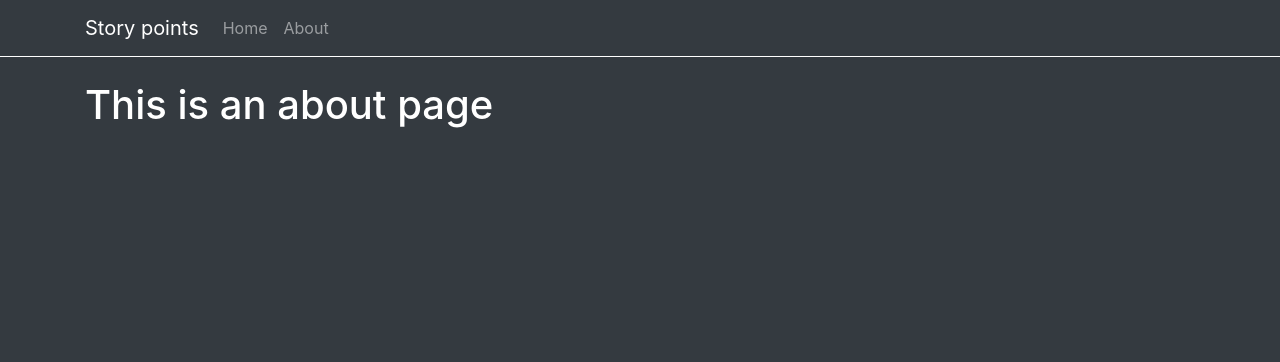
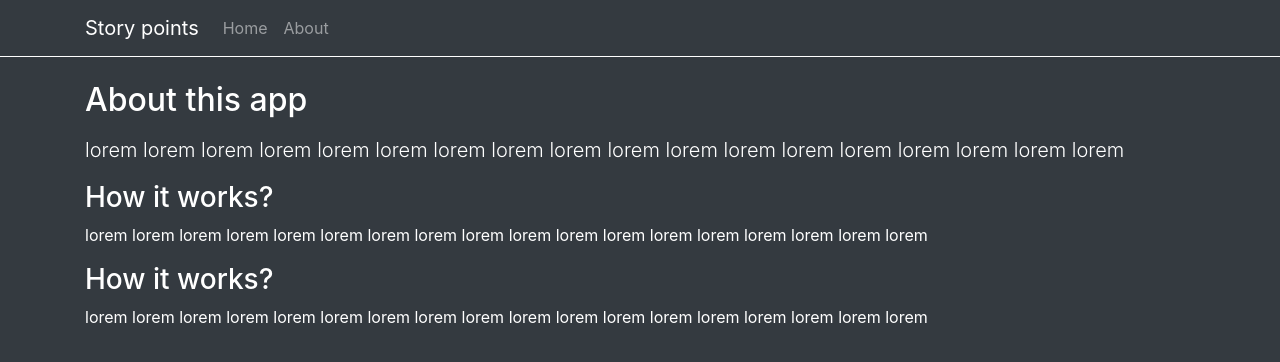
Before and after one commit to didaquis/story-points, a Vue app: page /about in a window 1280 px wide. Shown: the top 362 px of the page. Built offline with nearby package versions, Linux system fonts and the light colour scheme.

Commit message:
Basic components has been created

```diff
--- a/src/App.vue
+++ b/src/App.vue
@@ -3,15 +3,13 @@
 	<header>
 		<NavBar />
 	</header>
-	<main role="main" class="container">
+	<main role="main" class="container text-white">
 		<router-view/>
 	</main>
   </div>
 </template>
 
-
 <script>
-// @ is an alias to /src
 import NavBar from '@/components/NavBar.vue'
 import '../node_modules/bootstrap/dist/js/bootstrap.min.js'
 
@@ -23,7 +21,6 @@ export default {
 }
 </script>
 
-
 <style>
 @import '../node_modules/bootstrap/dist/css/bootstrap.min.css'
 </style>
--- /dev/null
+++ b/src/components/EstimationForm.vue
@@ -0,0 +1,3 @@
+<template>
+	<p>estimation form</p>
+</template>
--- /dev/null
+++ b/src/components/EstimationResultBox.vue
@@ -0,0 +1,3 @@
+<template>
+	<p>Estimation Result Box</p>
+</template>
--- a/src/components/HelloWorld.vue
+++ /dev/null
@@ -1,15 +0,0 @@
-<template>
-	<div>
-		<h1 class="text-white">{{ msg }}</h1>
-		<h1 class="text-white-50">{{ msg }}</h1>
-	</div>
-</template>
-
-<script>
-export default {
-	name: 'HelloWorld',
-	props: {
-		msg: String
-	}
-}
-</script>
--- /dev/null
+++ b/src/components/Title.vue
@@ -0,0 +1,17 @@
+<template>
+	<div>
+		<h2 class="mb-3">{{ text }}</h2>
+	</div>
+</template>
+
+<script>
+export default {
+	name: 'Title',
+	props: {
+		text: {
+			type: String,
+			required: true,
+		}
+	}
+}
+</script>
--- a/src/views/About.vue
+++ b/src/views/About.vue
@@ -1,5 +1,21 @@
 <template>
 	<div>
-		<h1 class="text-white">This is an about page</h1>
+		<Title text="About this app"/>
+		<p class="lead">lorem lorem lorem lorem lorem lorem lorem lorem lorem lorem lorem lorem lorem lorem lorem lorem lorem lorem</p>
+		<h3>How it works?</h3>
+		<p>lorem lorem lorem lorem lorem lorem lorem lorem lorem lorem lorem lorem lorem lorem lorem lorem lorem lorem</p>
+		<h3>How it works?</h3>
+		<p>lorem lorem lorem lorem lorem lorem lorem lorem lorem lorem lorem lorem lorem lorem lorem lorem lorem lorem</p>
 	</div>
 </template>
+
+<script>
+import Title from '@/components/Title.vue'
+
+export default {
+	name: 'About',
+	components: {
+		Title
+	}
+}
+</script>
--- a/src/views/Home.vue
+++ b/src/views/Home.vue
@@ -1,17 +1,22 @@
 <template>
 	<div>
-		<HelloWorld msg="Welcome to Your Vue.js App"/>
+		<Title text="Welcome to Your Vue.js App"/>
+		<EstimationForm />
+		<EstimationResultBox />
 	</div>
 </template>
 
 <script>
-// @ is an alias to /src
-import HelloWorld from '@/components/HelloWorld.vue'
+import Title from '@/components/Title.vue'
+import EstimationForm from '@/components/EstimationForm.vue'
+import EstimationResultBox from '@/components/EstimationResultBox.vue'
 
 export default {
 	name: 'Home',
 	components: {
-		HelloWorld
+		Title,
+		EstimationForm,
+		EstimationResultBox,
 	}
 }
 </script>
```
